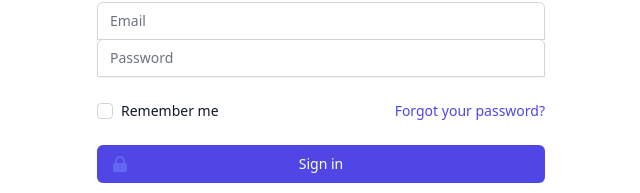
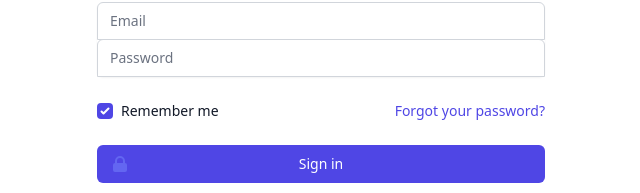
Before and after one commit to JuliaMersing/Login-SignUp-Forms, a React (Create React App) app: page / in a window 1280 px wide. Shown: the part 214-407 px from the top of the page, without its empty margins (319-959 px from the left). Built offline with nearby package versions, Linux system fonts and the light colour scheme.

Commit message:
feat: add checkbox

```diff
--- a/src/components/Checkbox.tsx
+++ b/src/components/Checkbox.tsx
@@ -1,8 +1,23 @@
-import React from 'react';
+import React, { FormEvent } from 'react';
 
-const Checkbox = () => (
+type CheckboxProps = {
+  onChange: (e: FormEvent) => any,
+  check: boolean,
+}
+
+const Checkbox = ({
+    onChange,
+    check,
+}: CheckboxProps) => (
   <div className="flex items-center">
-    <input id="remember-me" name="remember-me" type="checkbox" className="h-4 w-4 text-indigo-600 focus:ring-indigo-500 border-gray-300 rounded" />
+    <input
+      id="remember-me"
+      name="remember-me"
+      type="checkbox"
+      className="h-4 w-4 text-indigo-600 focus:ring-indigo-500 border-gray-300 rounded"
+      onChange={onChange}
+      defaultChecked={check}
+    />
     <label htmlFor="remember-me" className="ml-2 block text-sm text-gray-900"> Remember me </label>
   </div>
 );
--- a/src/pages/login.tsx
+++ b/src/pages/login.tsx
@@ -9,6 +9,7 @@ import { newUser } from '../redux/registerSlice';
 const Login = () => {
   const [email, setEmail] = useState('');
   const [password, setPassword] = useState('');
+  const [remember, setRemember] = useState(true);
 
   const dispatch = useDispatch();
 
@@ -28,6 +29,11 @@ const Login = () => {
     }));
   };
 
+  const handleRememberChange = (event: any): void => {
+    const { checked } = event.target;
+    setRemember(checked);
+  };
+
   return (
     <div className="min-h-full flex items-center justify-center py-12 px-4 sm:px-6 lg:px-8">
       <div className="max-w-md w-full space-y-8">
@@ -39,7 +45,7 @@ const Login = () => {
             <Input label="Password" id="password" type="password" value={password} placeholder="Password" onChange={handlePassword} />
           </div>
           <div className="flex items-center justify-between">
-            <Checkbox />
+            <Checkbox onChange={handleRememberChange} check={remember} />
             <div className="text-sm">
               {/* eslint-disable-next-line jsx-a11y/anchor-is-valid */}
               <a href="#" className="font-medium text-indigo-600 hover:text-indigo-500"> Forgot your password? </a>
```
Also changed, not shown: 1 other file (tests, documents, lock files or other folders).
